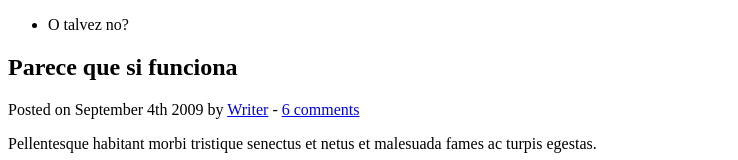
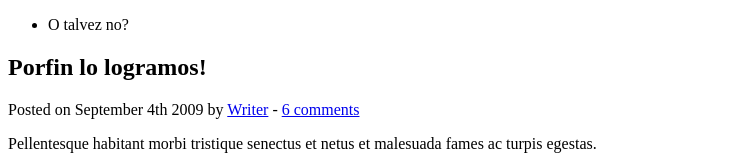
Before and after one commit to Juanse2000/pruebagithub, a plain HTML site: page index.html in a window 1280 px wide. Shown: the top 160 px of the page, without its empty margins (0-738 px from the left). Drawn offline with Linux system fonts and the light colour scheme.

Commit message:
Lo logramos :,)

```diff
--- a/index.html
+++ b/index.html
@@ -21,7 +21,7 @@
 
 		<article>
 			<header>
-				<h2>Parece que si funciona</h2>
+				<h2>Porfin lo logramos!</h2>
 
 				<p>Posted on <time datetime="2009-09-04T16:31:24+02:00">September 4th 2009</time> by <a href="#">Writer</a> - <a href="#comments">6 comments</a></p>
 			</header>
```
